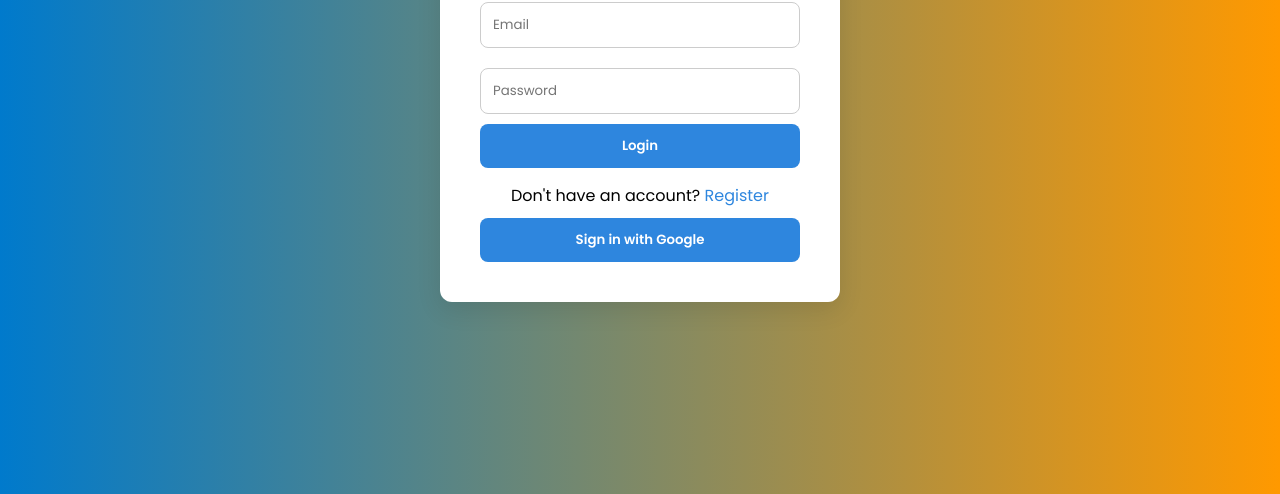
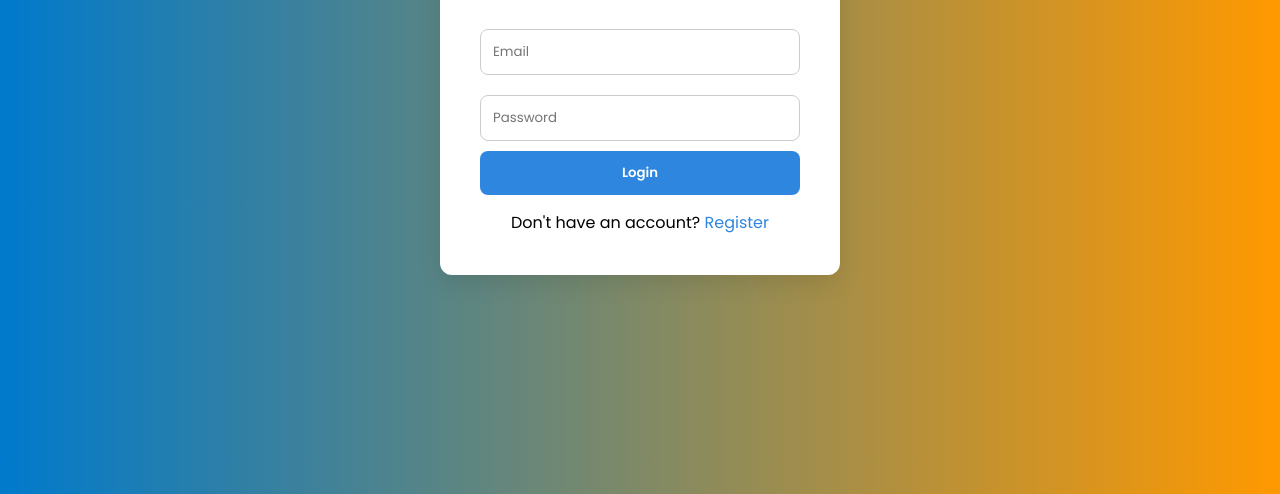
Before and after one commit to alqaraghuli/quickfixcrew-, a plain HTML site: page technician-login.html in a window 1280 px wide. Shown: the part 306-800 px from the top of the page. Drawn offline with Linux system fonts and the light colour scheme.

Commit message:
Update technician-login.html

```diff
--- a/technician-login.html
+++ b/technician-login.html
@@ -86,9 +86,6 @@
       <button type="submit">Register</button>
       <button type="button" id="backToLogin" class="back-btn">&#8592; Back to Login</button>
     </form>
-    <button id="googleSignInBtn" style="margin-top: 10px;">
-  Sign in with Google
-</button>
   </div>
 
  <script type="module">
```
